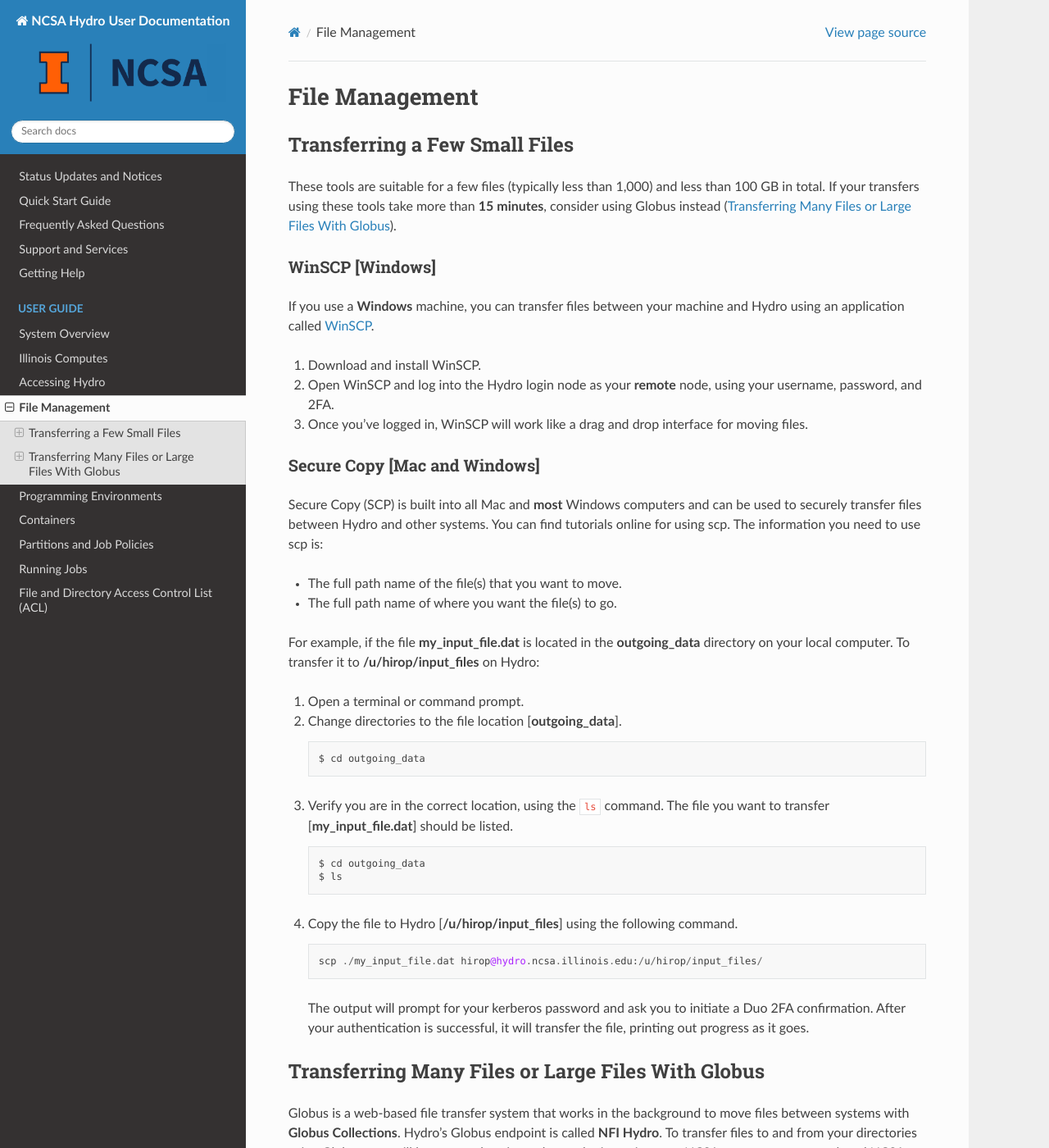
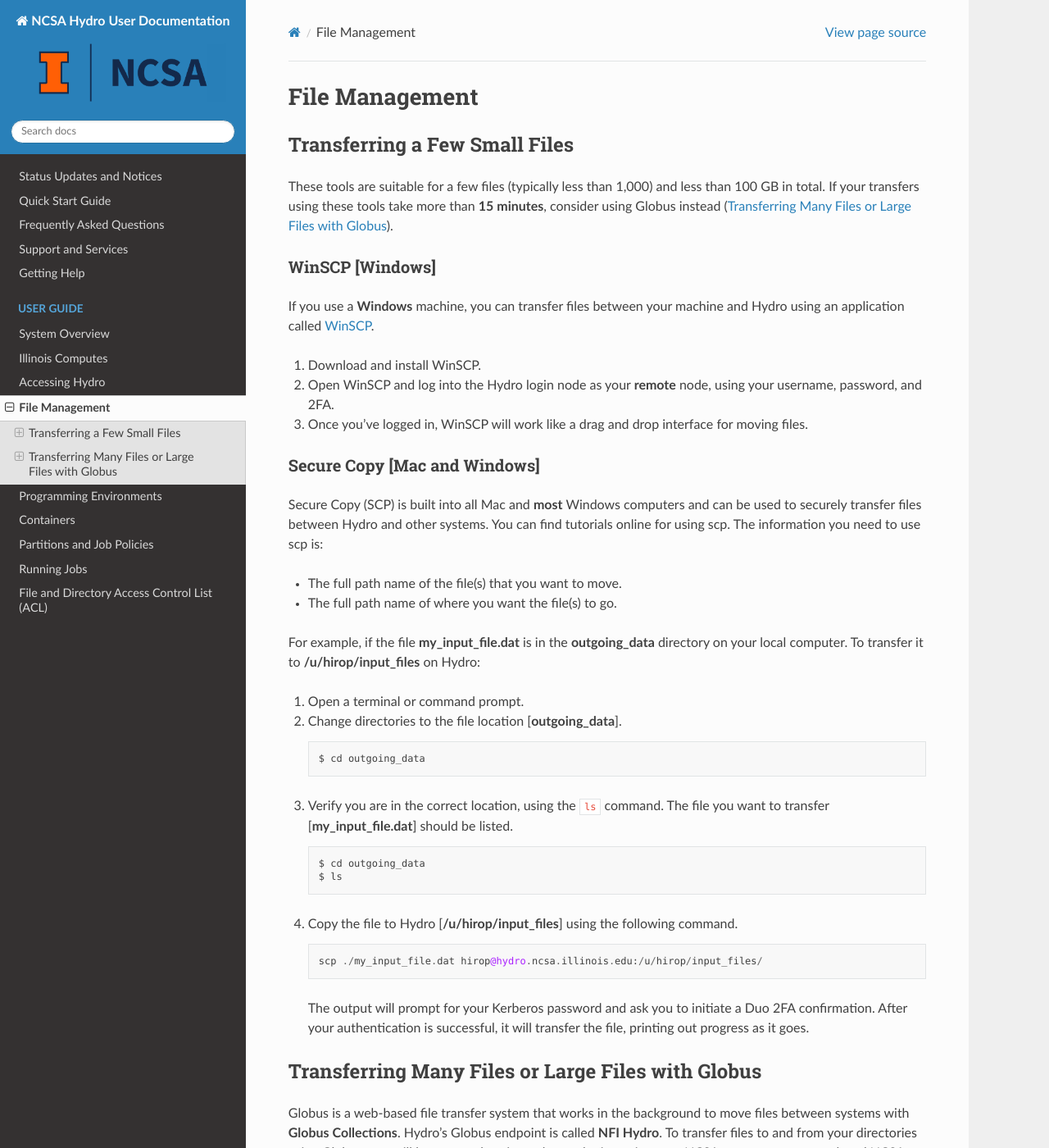
Before and after one commit to ncsa/hydro_documentation, a Sphinx documentation site: the page built from docs/source/user-guide/file-mgmt.rst, in a window 1280 px wide and 1400 px high. Shown: the whole window at 82% size. Built offline with Sphinx 7.4.7 and the Read the Docs theme 2.0.0, drawn with Linux system fonts in a browser that asks for light colours; some of the changed text lies outside the part shown.

Commit message:
Update file-mgmt.rst fixed typos

```diff
--- a/docs/source/user-guide/file-mgmt.rst
+++ b/docs/source/user-guide/file-mgmt.rst
@@ -27,7 +27,7 @@
 - The full path name of the file(s) that you want to move.
 - The full path name of where you want the file(s) to go.
 
-For example, if the file **my_input_file.dat** is located in the **outgoing_data** directory on your local computer. To transfer it to **/u/hirop/input_files** on Hydro:
+For example, if the file **my_input_file.dat** is in the **outgoing_data** directory on your local computer. To transfer it to **/u/hirop/input_files** on Hydro:
 
 #. Open a terminal or command prompt.
 #. Change directories to the file location [**outgoing_data**].
@@ -49,12 +49,12 @@
 
       scp ./my_input_file.dat hirop@hydro.ncsa.illinois.edu:/u/hirop/input_files/
 
-   The output will prompt for your kerberos password and ask you to initiate a Duo 2FA confirmation. After your authentication is successful, it will transfer the file, printing out progress as it goes.
+   The output will prompt for your Kerberos password and ask you to initiate a Duo 2FA confirmation. After your authentication is successful, it will transfer the file, printing out progress as it goes.
 
 
 .. _globus:
 
-Transferring Many Files or Large Files With Globus
+Transferring Many Files or Large Files with Globus
 ---------------------------------------------------
 
 Globus is a web-based file transfer system that works in the background to move files between systems with **Globus Collections**. Hydro's Globus endpoint is called **NFI Hydro**. To transfer files to and from your directories using Globus, you will have to authenticate that endpoint, using your NCSA username, password, and NCSA Duo 2FA.
```
Also changed, not shown: other parts of docs/source/user-guide/file-mgmt.rst (+4 -4 lines).
